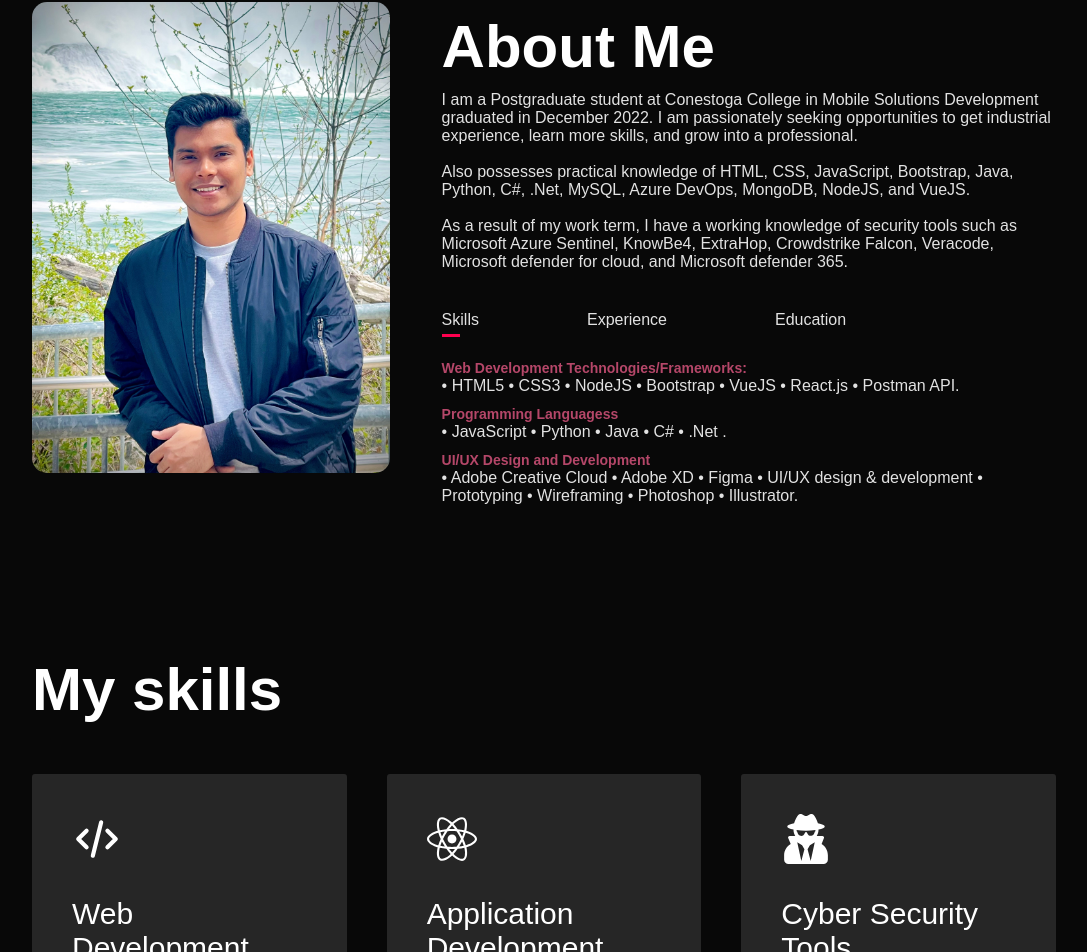
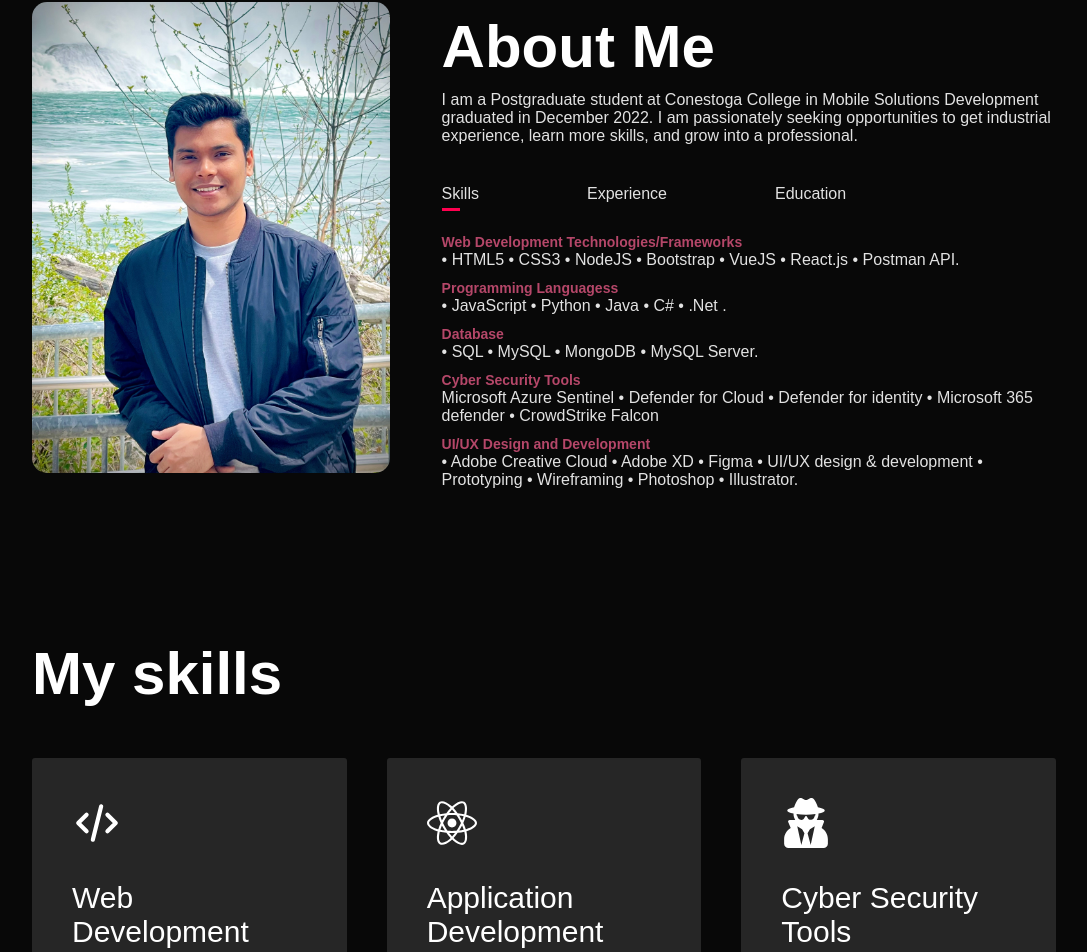
Before and after one commit to parthshah9574/myPortfolio-react, a React (Vite) app: page / in a window 1280 px wide. Shown: the part 888-1840 px from the top of the page, without its empty margins (96-1183 px from the left). Built offline with nearby package versions, Linux system fonts and the light colour scheme.

Commit message:
update_skills

```diff
--- a/src/components/About.jsx
+++ b/src/components/About.jsx
@@ -48,7 +48,7 @@ const About = () => {
                         <li>
                             <span>
                                 <strong>
-                                    Web Development Technologies/Frameworks:{" "}
+                                    Web Development Technologies/Frameworks
                                 </strong>
                             </span>
                             <br />• HTML5 • CSS3 • NodeJS • Bootstrap • VueJS •
@@ -59,6 +59,21 @@ const About = () => {
                                 <strong>Programming Languagess</strong>
                             </span>
                             <br />• JavaScript • Python • Java • C# • .Net .
+                        </li>
+                        <li>
+                            <span>
+                                <strong>Database</strong>
+                            </span>
+                            <br />• SQL • MySQL • MongoDB • MySQL Server.
+                        </li>
+                        <li>
+                            <span>
+                                <strong>Cyber Security Tools</strong>
+                            </span>
+                            <br />
+                            Microsoft Azure Sentinel • Defender for Cloud •
+                            Defender for identity • Microsoft 365 defender •
+                            CrowdStrike Falcon
                         </li>
                         <li>
                             <span>
@@ -85,14 +100,25 @@ const About = () => {
                                 <br />
                                 at Ahmedabad Institute of Technology
                             </span>
-                            <br />
-                            • Design and developed dynamic web pages for events
-                            using HTML5, CSS3, JavaScript, Bootstrap.
-                            <br />• Developing interactive activities such as
-                            learning objects, interactive web pages, videos,
-                            etc. <br />• Design banner and certificates for
-                            events using graphic design tools such as: Adobe
-                            photoshop, Adobe Illustrator.
+                            <br />• Proficient in front-end web development
+                            using HTML5, CSS3, JavaScript, and Bootstrap to
+                            create dynamic and responsive web pages for various
+                            events. <br />
+                            • Applied my problem-solving skills with in-depth
+                            knowledge of full-stack software development
+                            principles, including OOPs concepts, REST APIs
+                            database design, and Use Interfaces /User Experience
+                            design, to deliver interactive and engaging web
+                            experiences.
+                            <br />• Demonstrated expertise in debugging web page
+                            errors or issues, creating interactive learning
+                            objects, implementing OOPs concepts, developing
+                            responsive and interactive web pages, and producing
+                            high-quality videos.
+                            <br />• Applied skills in graphic design tools,
+                            including Adobe Photoshop and Adobe Illustrator, to
+                            design visually appealing banners and certificates
+                            for events.
                         </li>
                         <li>
                             {" "}
@@ -190,20 +216,7 @@ const About = () => {
                                 opportunities to get industrial experience,
                                 learn more skills, and grow into a professional.
                             </p>
-                            <br />
-                            <p>
-                                Also possesses practical knowledge of HTML, CSS,
-                                JavaScript, Bootstrap, Java, Python, C#, .Net,
-                                MySQL, Azure DevOps, MongoDB, NodeJS, and VueJS.
-                            </p>
-                            <br />
-                            <p>
-                                As a result of my work term, I have a working
-                                knowledge of security tools such as Microsoft
-                                Azure Sentinel, KnowBe4, ExtraHop, Crowdstrike
-                                Falcon, Veracode, Microsoft defender for cloud,
-                                and Microsoft defender 365.
-                            </p>
+
                             <div className="tab-titles">
                                 <p
                                     className={`tab-links ${
```
